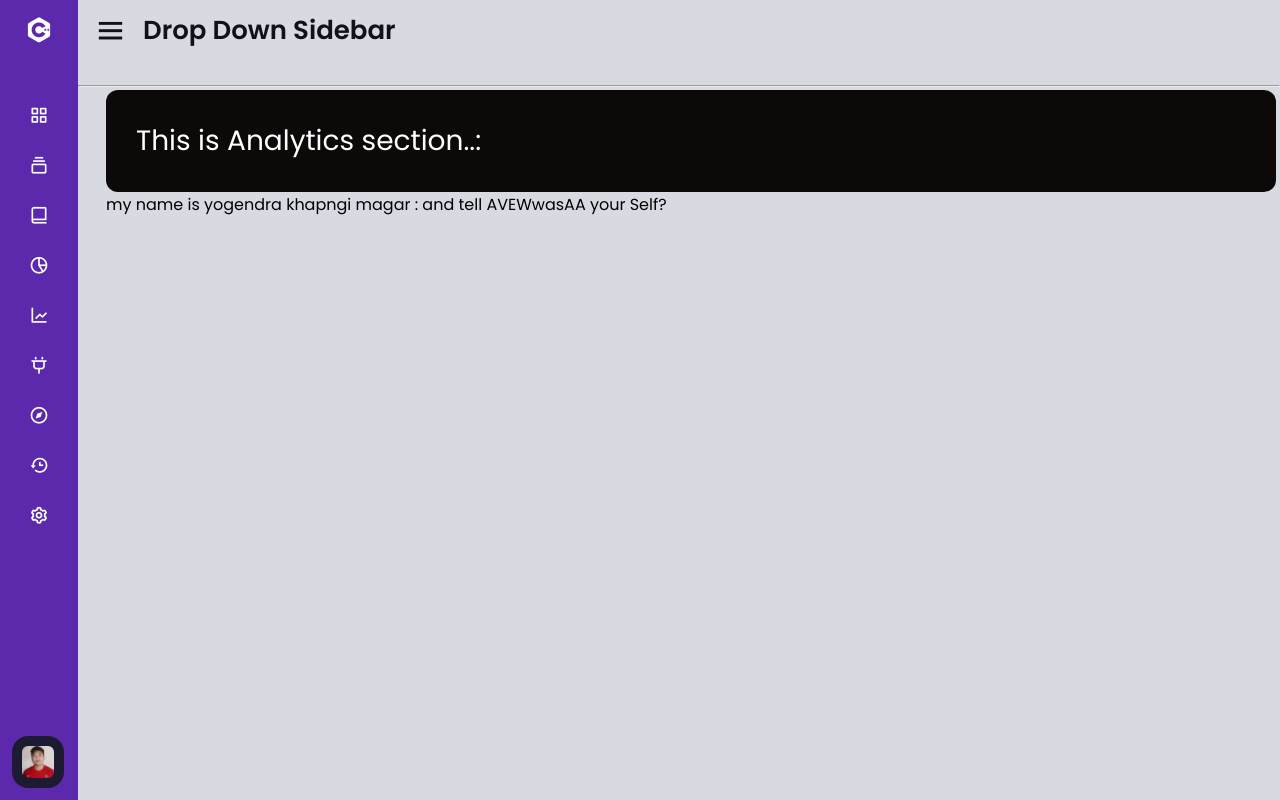
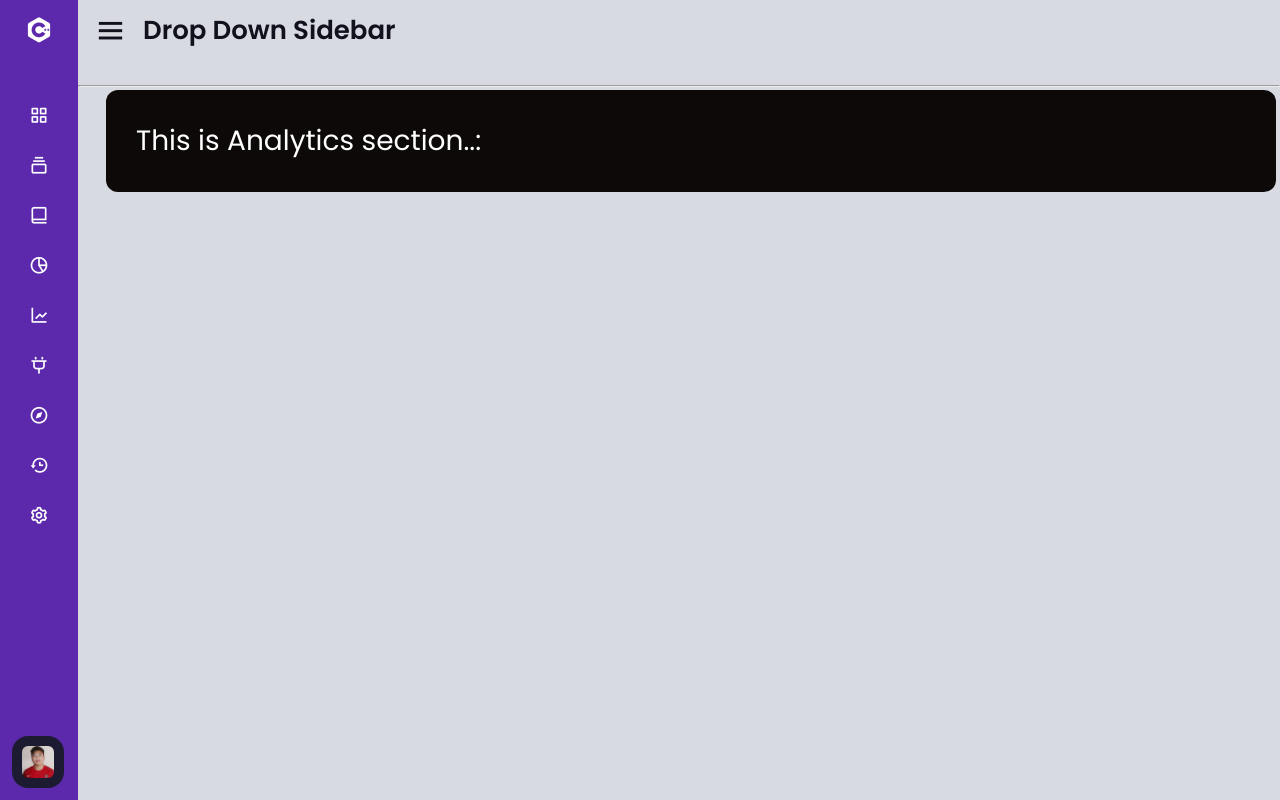
Before and after one commit to yogendra-khapangi/Slider-Demo-flask-, a Flask app: page /analytic in a window 1280 px wide. Run offline with Flask 2, Linux system fonts and the light colour scheme.

Commit message:
deleting div from analytics

```diff
--- a/templates/Analytics.html
+++ b/templates/Analytics.html
@@ -6,11 +6,7 @@
 <div>This is Analytics section..:</div>
 
 </div>
-<div>
-    <p>my name is yogendra khapngi magar : and
-        tell AVEWwasAA your Self?
-    </p>
-</div>
+
 
 
 {%endblock%}
```
